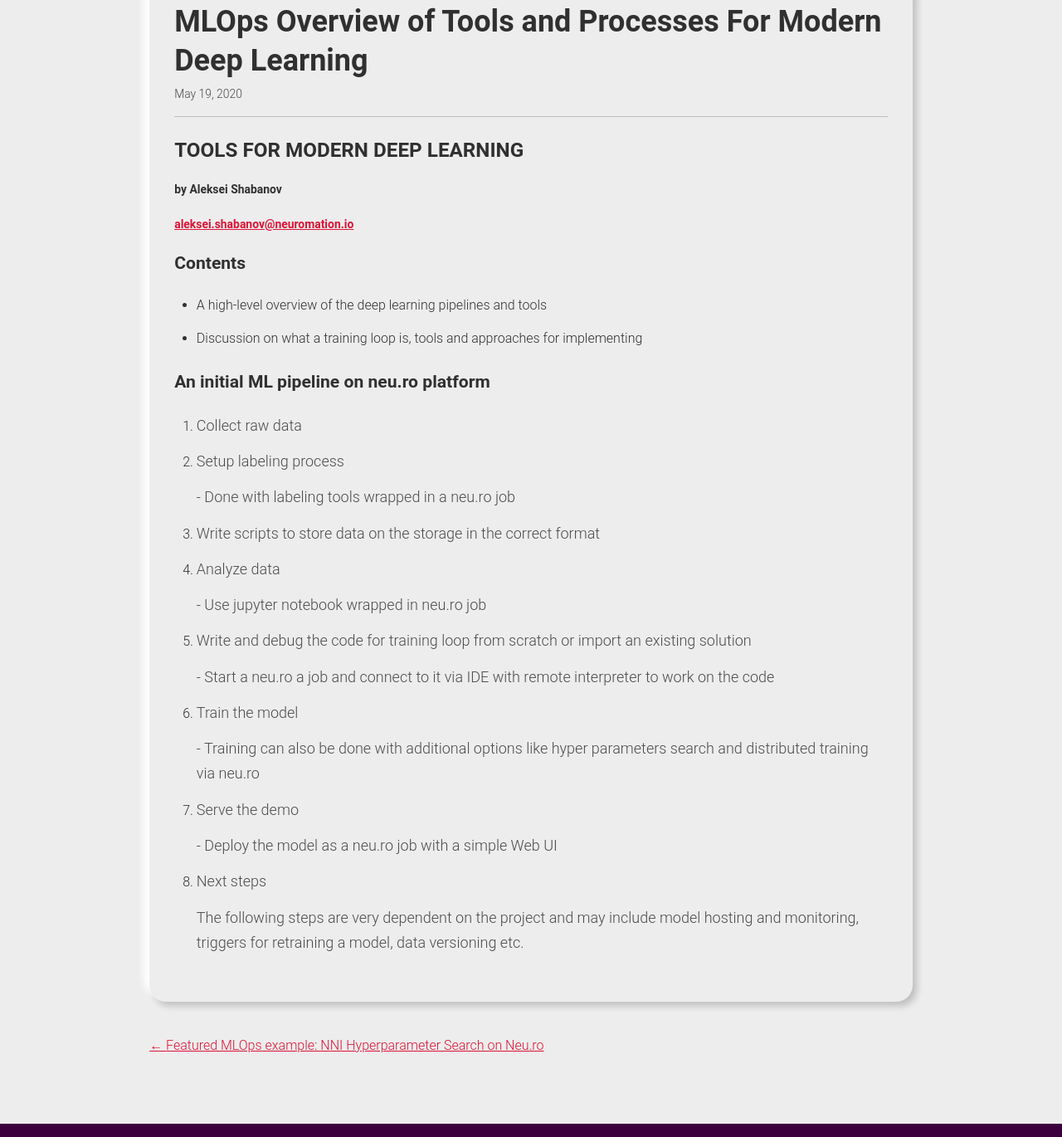
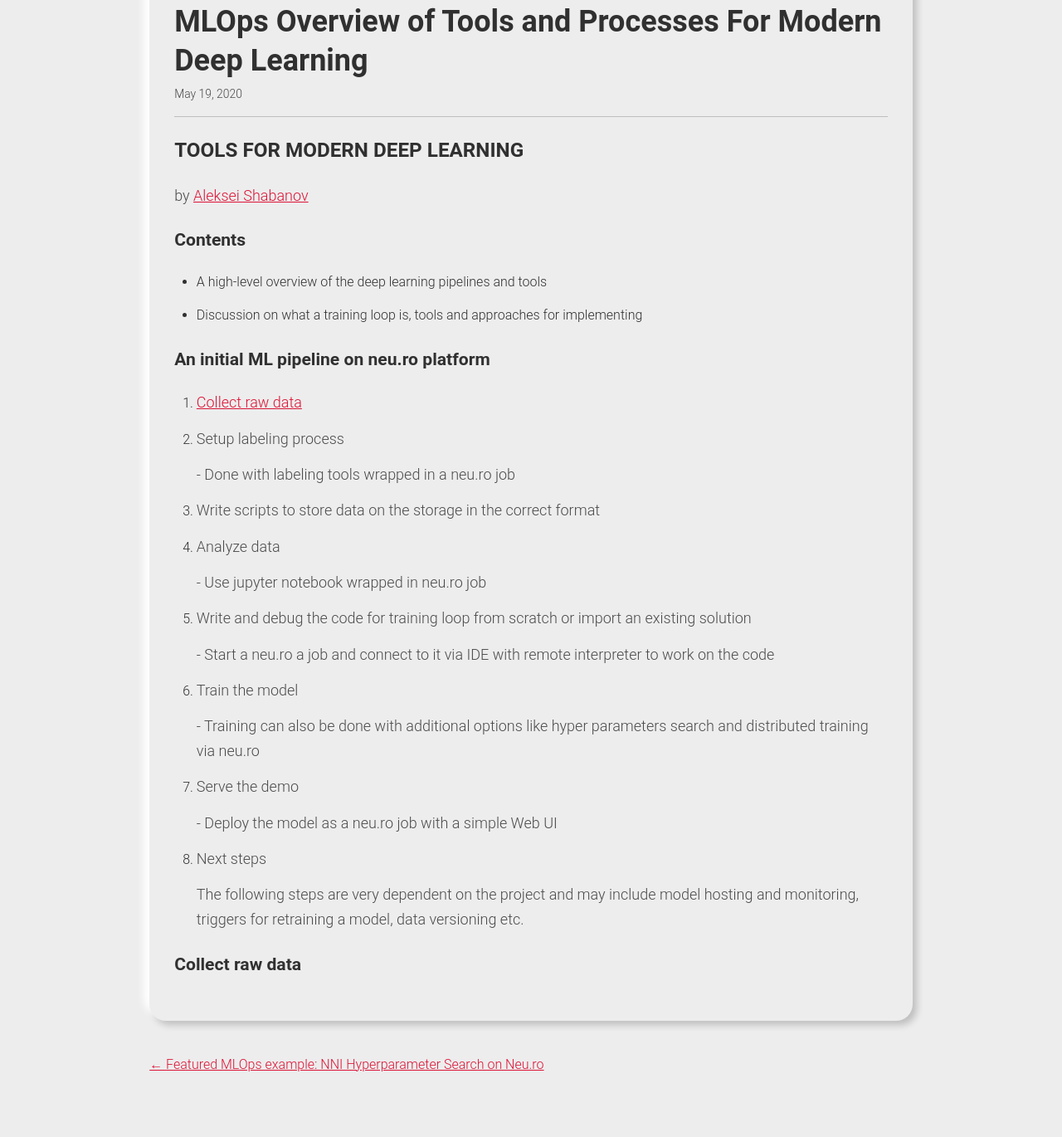
Before and after one commit to neuro-inc/platform-blog, a Gatsby site: page /blog/mlops-overview-tools-and-processes-for-modern-deep-learning/ in a window 1280 px wide. Shown: the part 147-1517 px from the top of the page at 83% size. Built offline with nearby package versions, Linux system fonts and the light colour scheme; Gatsby itself is replaced by a stand-in of ours; some packages are replaced by stand-ins of ours.

Commit message:
Update Blog “mlops-overview-tools-and-processes-for-modern-deep-learning”

```diff
--- a/content/blog/mlops-overview-tools-and-processes-for-modern-deep-learning.md
+++ b/content/blog/mlops-overview-tools-and-processes-for-modern-deep-learning.md
@@ -6,9 +6,7 @@
 ---
 ## **TOOLS FOR MODERN DEEP LEARNING**
 
-##### by Aleksei Shabanov
-
-##### aleksei.shabanov@neuromation.io
+by [Aleksei Shabanov](emailto:aleksei.shabanov@neuromation.io)
 
 ### Contents
 
@@ -17,7 +15,7 @@
 
 ### An initial ML pipeline on neu.ro platform
 
-1. Collect raw data
+1. [Collect raw data](#collect_raw_data)
 2. Setup labeling process
 
    \- Done with labeling tools wrapped in a neu.ro job
@@ -37,3 +35,7 @@
 8. Next steps
 
    The following steps are very dependent on the project and may include model hosting and monitoring, triggers for retraining a model, data versioning etc.
+
+
+
+### <a name="collect_raw_data"></a> Collect raw data
```
